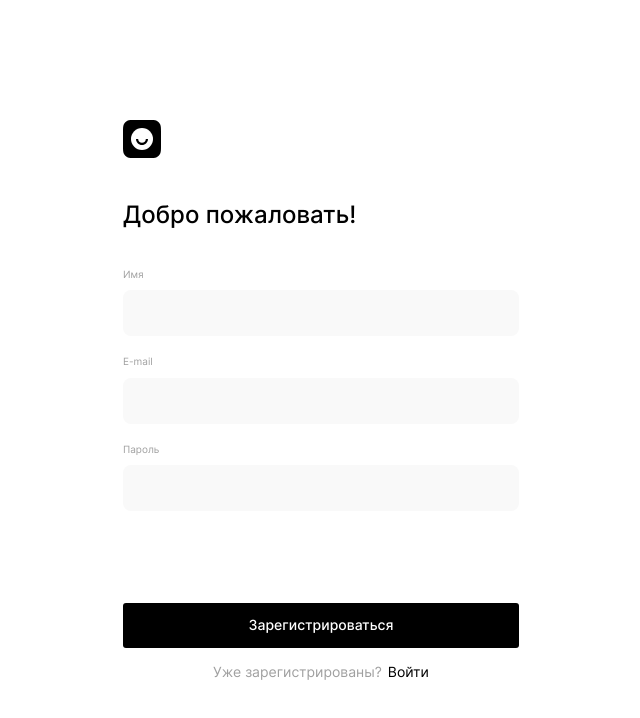
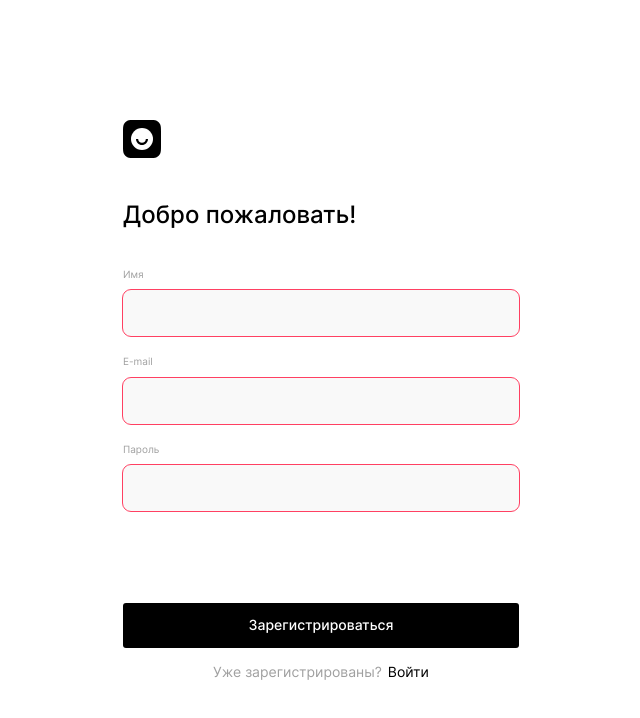
Before and after one commit to Hisime/movies-explorer-frontend, a React (Create React App) app: page /sign-up in a window 1280 px wide. Shown: the top 718 px of the page, without its empty margins (319-959 px from the left). Built offline with nearby package versions, Linux system fonts and the light colour scheme; the HTML template or start-up script is replaced by a standard one.

Commit message:
Added validation

```diff
--- a/src/components/FormInput/FormInput.css
+++ b/src/components/FormInput/FormInput.css
@@ -22,6 +22,11 @@
     outline: 1px solid #2be080;
 }
 
+.form-input__textfield:invalid {
+    outline: 1px solid #FF4062;
+    color: #FF4062;
+}
+
 .form-input {
     display: flex;
     flex-direction: column;
--- a/src/components/FormInput/FormInput.js
+++ b/src/components/FormInput/FormInput.js
@@ -1,10 +1,10 @@
 import './FormInput.css';
 
-function FormInput({type, text, inputName, inputId}) {
+function FormInput({type, text, inputName, inputId, required}) {
     return (
         <div className="form-input">
             <label className="form-input__label">{text}</label>
-            <input id={inputId} name={inputName} className="form-input__textfield" type={type}/>
+            <input id={inputId} name={inputName} className="form-input__textfield" type={type} required={required}/>
         </div>
     );
 }
--- a/src/components/Login/Login.js
+++ b/src/components/Login/Login.js
@@ -7,11 +7,11 @@ import FormButton from "../FormButton/FormButton";
 function Login() {
     return (
         <main className="register">
-            <section className="register-section">
+            <form className="register-section">
                 <Logo/>
                 <FormTitle text="Рады видеть!"/>
-                <FormInput text="E-mail" type="email"/>
-                <FormInput text="Пароль" type="password"/>
+                <FormInput text="E-mail" type="email" required="required"/>
+                <FormInput text="Пароль" type="password"  required="required"/>
                 <div className="register-section__bottom">
                     <FormButton text="Войти"/>
                     <div className="register-section__tip">
@@ -20,7 +20,7 @@ function Login() {
                     </div>
                 </div>
 
-            </section>
+            </form>
         </main>
     );
 }
--- a/src/components/Register/Register.js
+++ b/src/components/Register/Register.js
@@ -7,12 +7,12 @@ import FormButton from "../FormButton/FormButton";
 function Register() {
     return (
         <main className="register">
-            <section className="register-section">
+            <form className="register-section">
                 <Logo/>
                 <FormTitle text="Добро пожаловать!"/>
-                <FormInput text="Имя" type="text"/>
-                <FormInput text="E-mail" type="email"/>
-                <FormInput text="Пароль" type="password"/>
+                <FormInput text="Имя" type="text" required="required"/>
+                <FormInput text="E-mail" type="email" required="required"/>
+                <FormInput text="Пароль" type="password" required="required"/>
                 <div className="register-section__bottom">
                     <FormButton text="Зарегистрироваться"/>
                     <div className="register-section__tip">
@@ -21,7 +21,7 @@ function Register() {
                     </div>
                 </div>
 
-            </section>
+            </form>
         </main>
     );
 }
```
